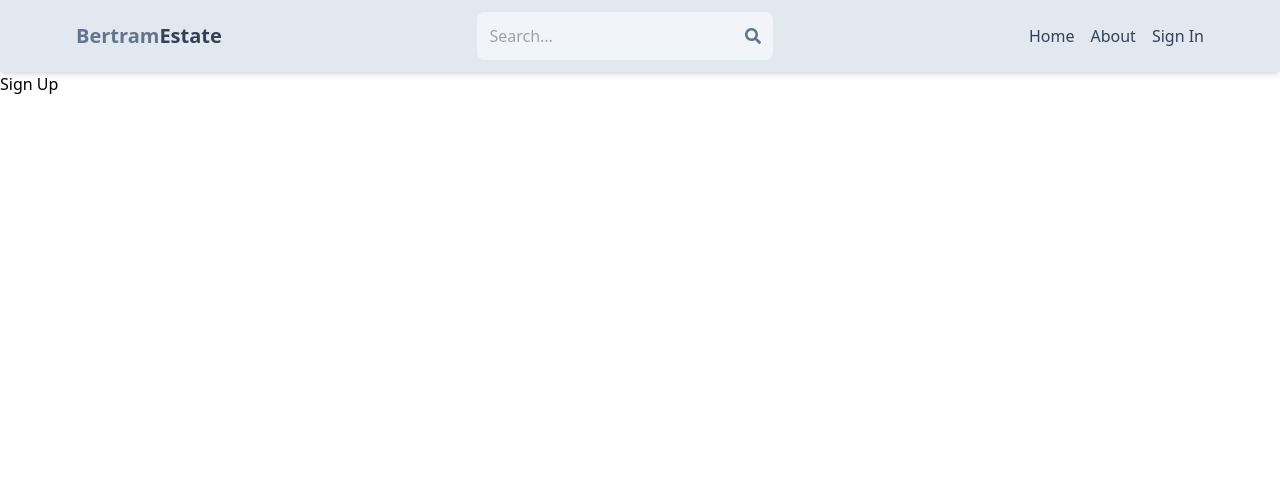
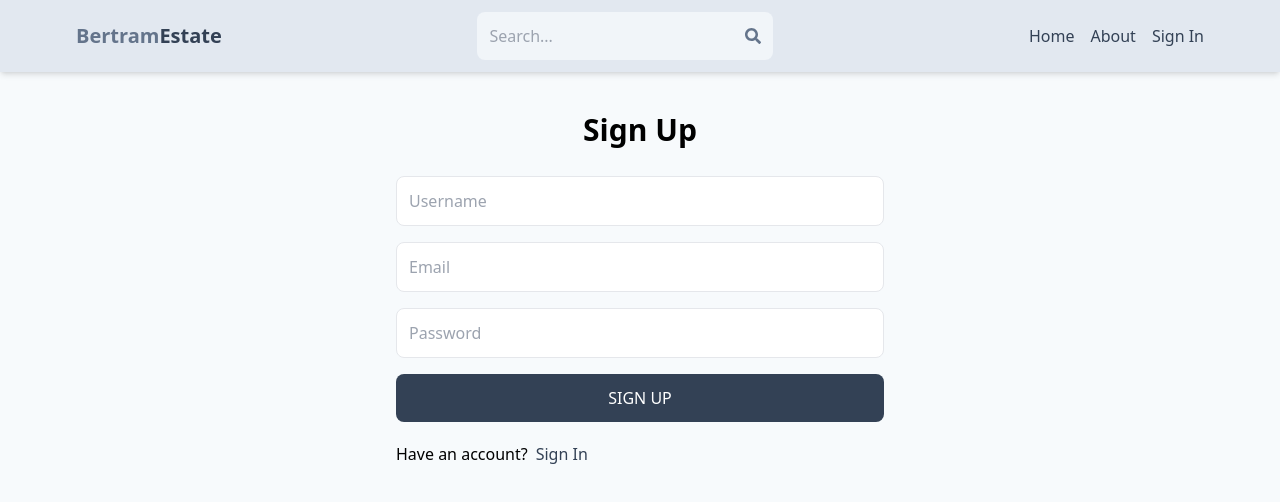
Before and after one commit to Simon-Bertram/mern-estate, a React (Vite) app in the folder client/: page /sign-up in a window 1280 px wide. Shown: the top 502 px of the page. Built offline with nearby package versions, Linux system fonts and the light colour scheme.

Commit message:
Complete sign up page UI

```diff
--- a/client/src/index.css
+++ b/client/src/index.css
@@ -1,3 +1,7 @@
 @tailwind base;
 @tailwind components;
 @tailwind utilities;
+
+body {
+  background-color: #f7fafc;
+}
--- a/client/src/pages/SignUp.jsx
+++ b/client/src/pages/SignUp.jsx
@@ -1,7 +1,40 @@
+import { Link } from "react-router-dom";
+
 const SignUp = () => {
   return (
-    <div>
-      Sign Up
+    <div className="p-3 max-w-lg mx-auto">
+      <h1 className="text-3xl text-center font-semibold my-7">Sign Up</h1>
+      <form className="flex flex-col gap-4">
+        <input
+          type="text"
+          placeholder="Username"
+          className="border p-3 rounded-lg"
+          id="username"
+        />
+        <input
+          type="email"
+          placeholder="Email"
+          className="border p-3 rounded-lg"
+          id="email"
+        />
+        <input
+          type="password"
+          placeholder="Password"
+          className="border p-3 rounded-lg"
+          id="password"
+        />
+        <button
+          className="bg-slate-700 text-white p-3 rounded-lg uppercase hover:opacity-90 disabled:opacity-50"
+        >
+          Sign Up
+        </button>
+      </form>
+      <div className="flex gap-2 mt-5">
+        <p>Have an account?</p>
+        <Link to="/sign-in" className="text-slate-700 hover:underline">
+          <span>Sign In</span>
+        </Link>
+      </div>
     </div>
    );
 }
```
